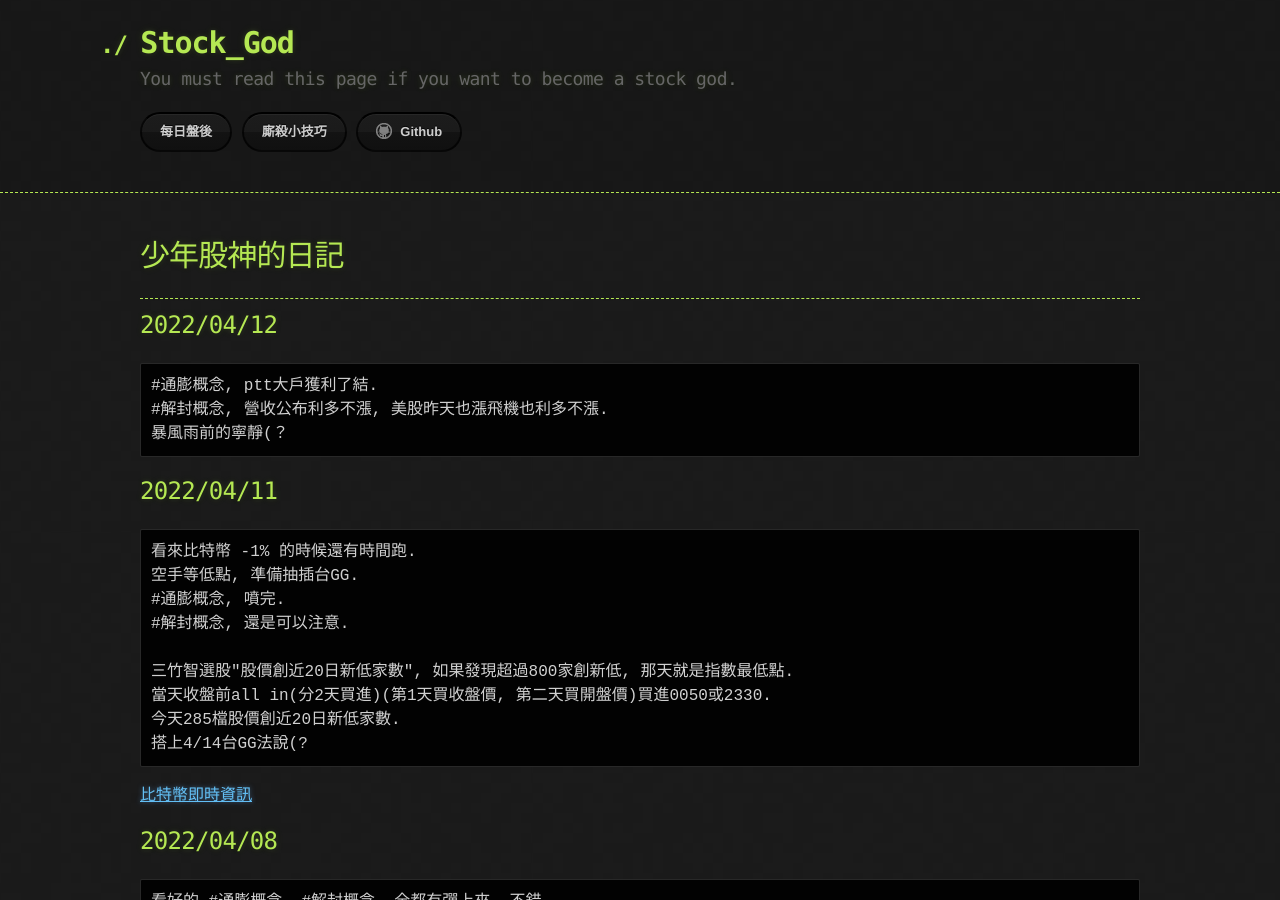
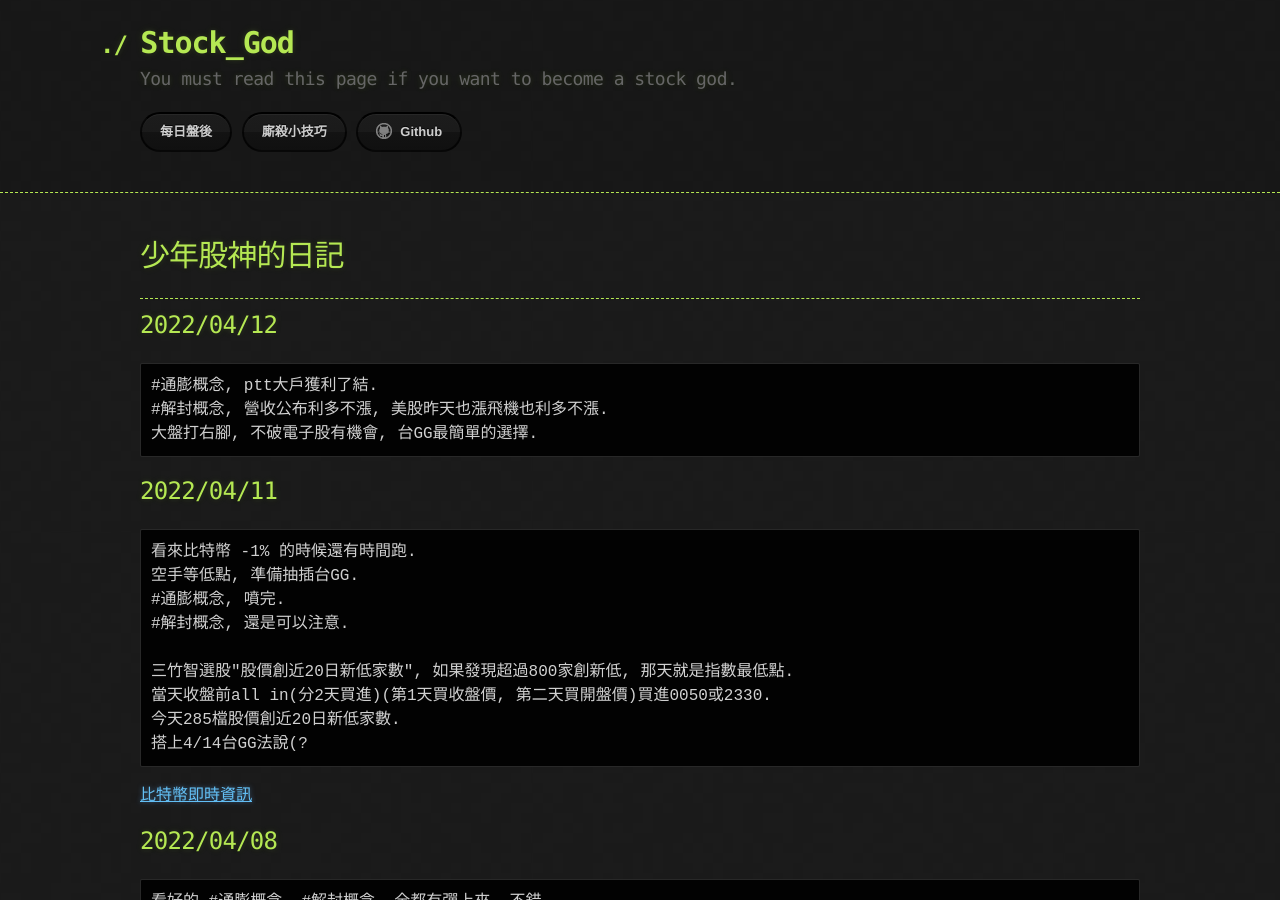
Before and after one commit to lepg5487/Stock_God, a Jekyll site: the page built from index.md, in a window 1280 px wide and 900 px high. Built offline with Jekyll 4.4.1, drawn with Linux system fonts in a browser that asks for light colours; our own code applies the rules of GitHub Pages for plain Markdown files.

Commit message:
Update index.md

````diff
--- a/index.md
+++ b/index.md
@@ -10,7 +10,7 @@ layout: testlayouts
 ```
 #通膨概念, ptt大戶獲利了結.
 #解封概念, 營收公布利多不漲, 美股昨天也漲飛機也利多不漲.
-暴風雨前的寧靜(？
+大盤打右腳, 不破電子股有機會, 台GG最簡單的選擇.
 ```
 
 ## 2022/04/11
````
